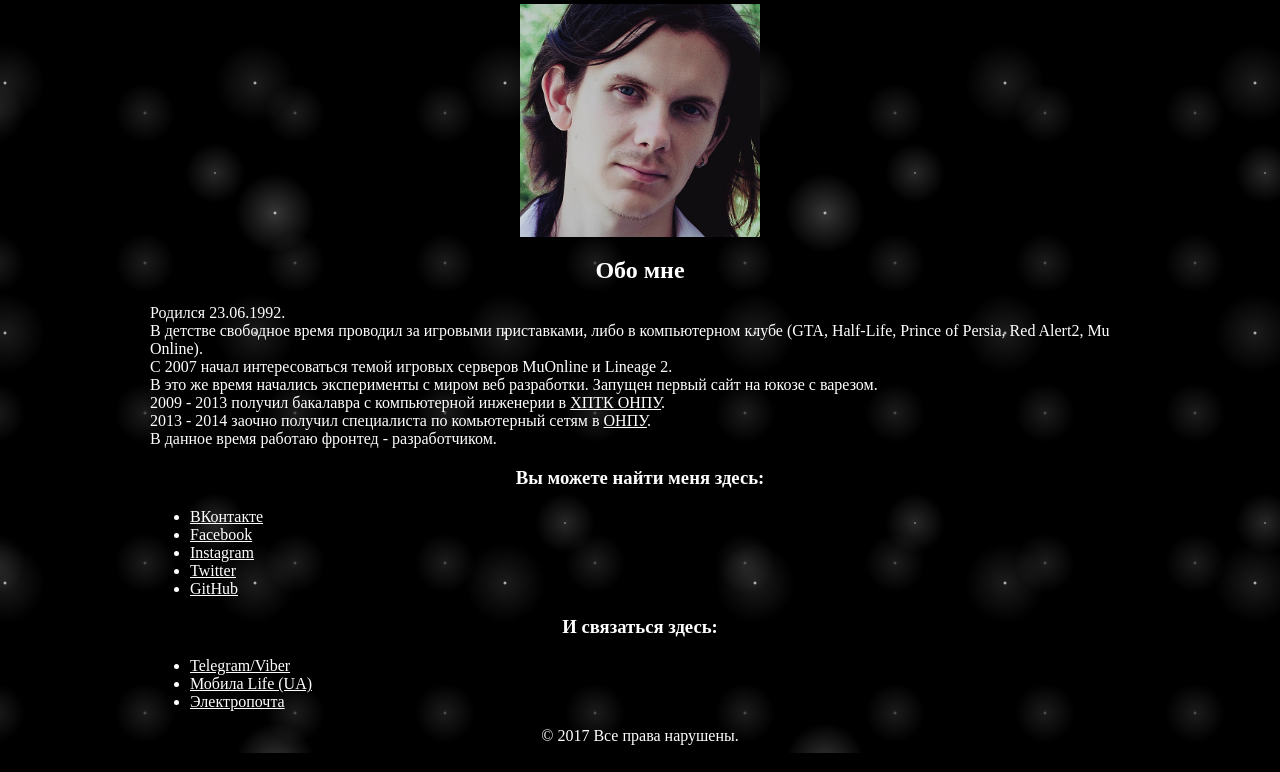
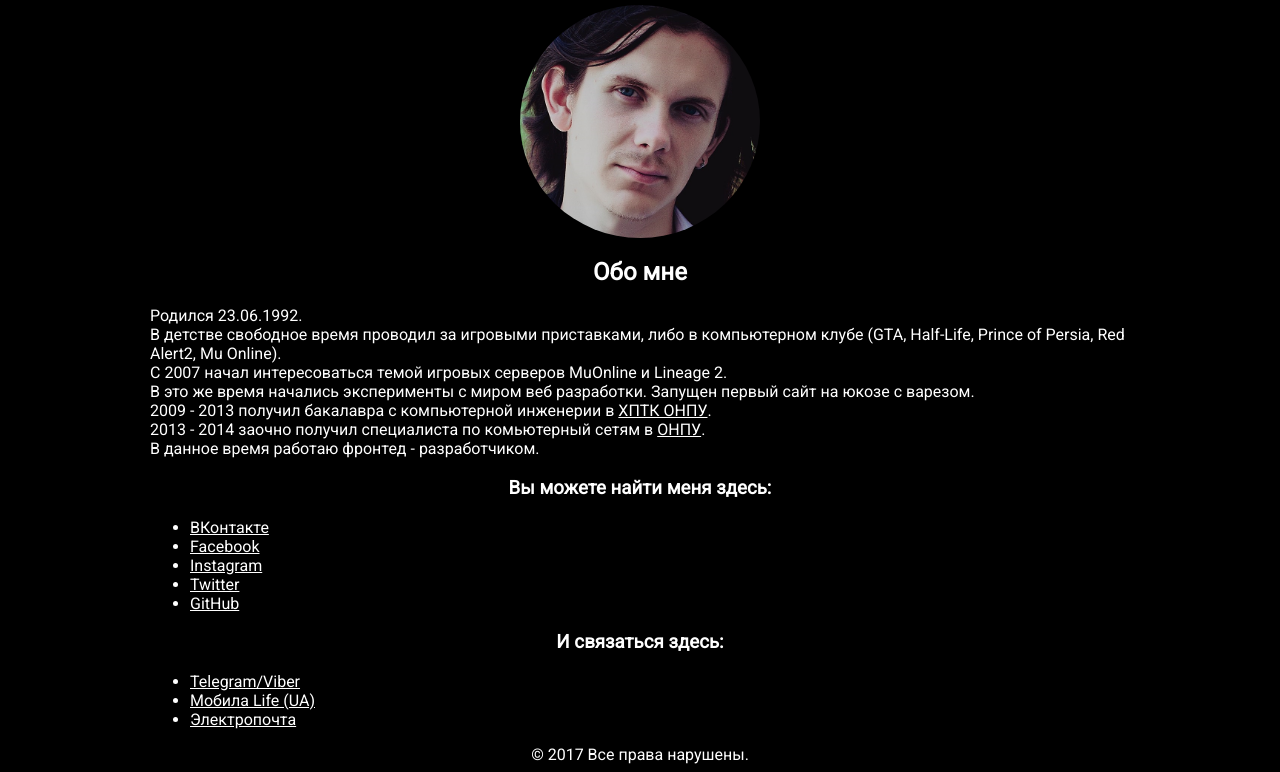
Before and after one commit to ezalivadnyi/ezalivadnyi.github.io, a plain HTML site: page index.html in a window 1280 px wide. Shown: the part 62-834 px from the top of the page. Drawn offline with Linux system fonts and the light colour scheme.

Commit message:
Added Roboto font.

```diff
--- /dev/null
+++ b/css/styles.css
@@ -0,0 +1,29 @@
+body{
+    background-color:black;
+    color: #fff;
+    font-family: 'Roboto', sans-serif;
+}
+a, a:hover, a:active, a:visited{
+    color: #fff;
+}
+.image-avatar{
+    text-align: center;
+    margin: 0 auto;
+}
+.image-avatar img{
+    width: 240px;
+    height: auto;
+    -webkit-border-radius: 50%;
+    -moz-border-radius: 50%;
+    border-radius: 50%;
+}
+.title{
+    text-align: center;
+}
+.container{
+    width: 980px;
+    margin: 0 auto;
+}
+.copyright{
+    text-align: center;
+}
--- a/index.html
+++ b/index.html
@@ -1,42 +1,9 @@
 <html lang="ru">
 	<head>
+		<meta charset="UTF-8">
 		<title>Евгений Заливадный на GitHub Pages</title>
-		<style>
-			/*Хули ты своё жало сюда точешь? Здесь всё сделано на коленке.*/
-			body{
-				background-color:black;
-				background-image:
-				radial-gradient(white, rgba(255,255,255,.2) 2px, transparent 40px),
-				radial-gradient(white, rgba(255,255,255,.15) 1px, transparent 30px),
-				radial-gradient(white, rgba(255,255,255,.1) 2px, transparent 40px),
-				radial-gradient(rgba(255,255,255,.4), rgba(255,255,255,.1) 2px, transparent 30px);
-				background-size: 550px 550px, 350px 350px, 250px 250px, 150px 150px;
-				background-position: 0 0, 40px 60px, 130px 270px, 70px 100px;
-
-				color: #fff;
-			}
-			a, a:hover, a:active, a:visited{
-				color: #fff;
-			}
-			.page-header .image-avatar{
-				text-align: center;
-				margin: 0 auto;
-			}
-			.page-header .image-avatar img{
-				width: 240px;
-				height: auto;
-			}
-			.title{
-				text-align: center;
-			}
-			.container{
-				width: 980px;
-				margin: 0 auto;
-			}
-			.copyright{
-				text-align: center;
-			}
-		</style>
+		<link rel="stylesheet" href="css/styles.css">
+		<link href="https://fonts.googleapis.com/css?family=Roboto" rel="stylesheet">
 	</head>
 	<body>
 		<header class="page-header">
```
